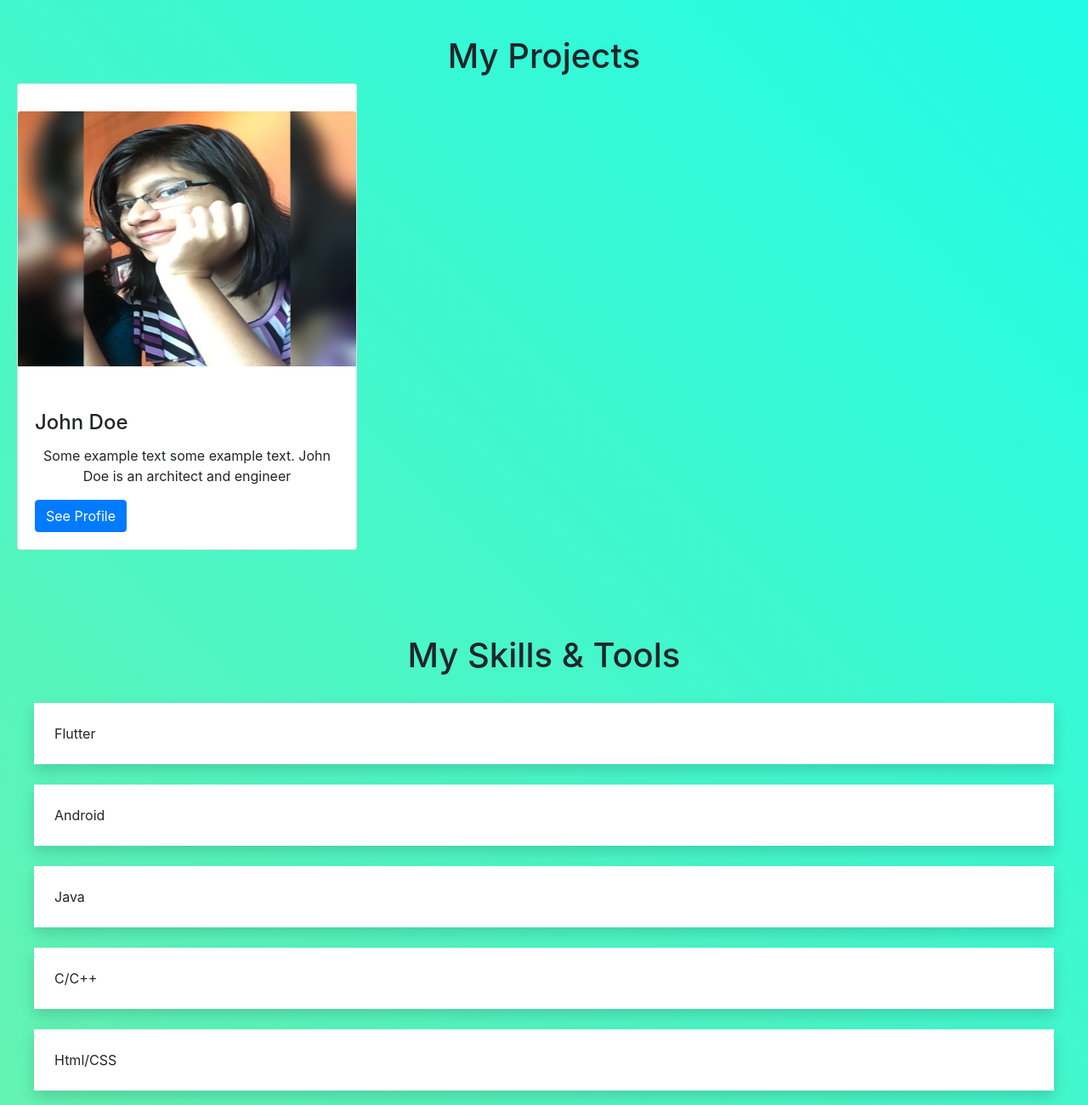
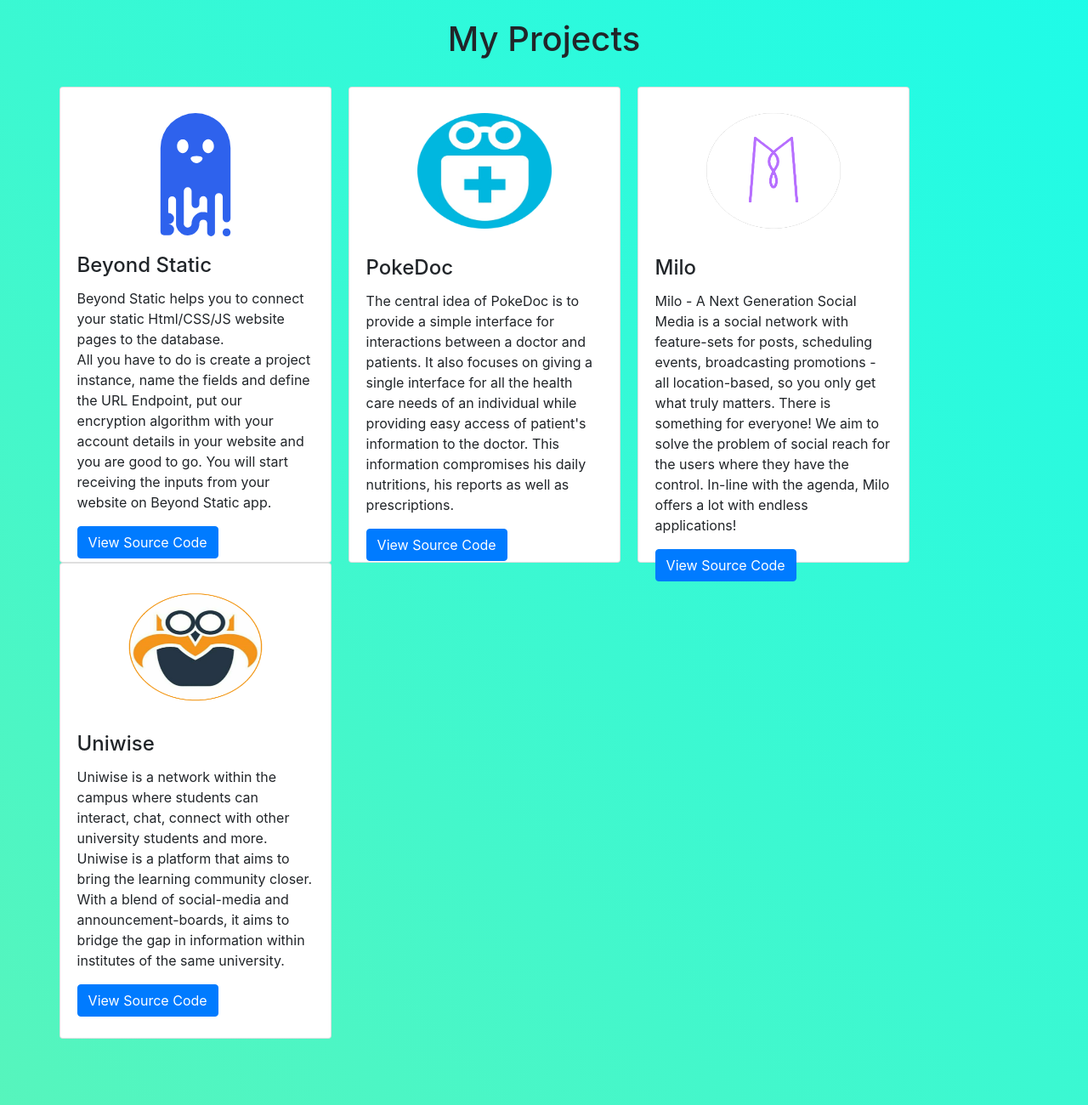
Before and after one commit to Anuja2512/Anuja2512.github.io, a plain HTML site: page index.html in a window 1280 px wide. Shown: the part 860-2160 px from the top of the page at 85% size. Drawn offline with nearby package versions, Linux system fonts and the light colour scheme.

Commit message:
version 1

```diff
--- a/index.html
+++ b/index.html
@@ -1,5 +1,6 @@
 <!DOCTYPE html>
 <html lang="en">
+
 <head>
   <meta charset="utf-8">
   <meta name="viewport" content="width=device-width, initial-scale=1">
@@ -17,6 +18,7 @@
     }
   </style>
 </head>
+
 <body data-bs-spy="scroll" data-bs-target=".navbar" data-bs-offset="50">
 
   <nav class="navbar navbar-expand-sm bg-dark navbar-dark justify-content-between fixed-top">
@@ -56,18 +58,67 @@
   text-align:center;"></i></a>
   </div>
 
-<div id="projects" class="container-fluid" style="padding:100px 20px;">
-   <h1>My Projects </h1>
-<div class="card" style="width:400px">
-    <img class="card-img-top" src="Profile_photo.jpg" alt="Card image" style="width:100%">
+  <div id="projects" class="container-fluid" style="padding:80px 20px;">
+    <h1>My Projects </h1><br>
+    <div style="display:flex; flex-flow:row wrap; margin-left: 4%; margin-right: 3%;">
+      <div class="card" style="width:320px; margin-right: 20px; height: 560px;">
+        <img class="card-img-top" src="logo.svg" alt="Card image"
+          style="width:100%; height: 175px; margin: auto; padding-left:30px; padding-right:30px; padding-top:30px;">
         <div class="card-body">
-      <h4 class="card-title">John Doe</h4>
-      <p class="card-text">Some example text some example text. John Doe is an architect and engineer</p>
-      <a href="#" class="btn btn-primary">See Profile</a>
+          <h4 class="card-title">Beyond Static</h4>
+          <p class="card-text" style="text-align:left;">Beyond Static helps you to connect your static Html/CSS/JS
+            website pages to the database.<br>
+            All you have to do is create a project instance, name the fields and define the URL Endpoint, put our
+            encryption algorithm with your account details in your website and you are good to go. You will start
+            receiving the inputs from your website on Beyond Static app.</p>
+          <a href="https://github.com/Anuja2512/Beyond-Static" target="_blank" class="btn btn-primary">View Source
+            Code</a>
+        </div>
+      </div>
+      <div class="card" style="width:320px; margin-right: 20px; height: 560px;">
+        <img class="card-img-top" src="pokedoc_logo.png" alt="Card image"
+          style="width:100%; height: 28%; margin-top: 10px;  padding-left: 80px; padding-right:80px ; padding-top: 20px; padding-bottom: 0px;">
+        <div class="card-body" style="padding-top: 0px;">
+          <h4 class="card-title">PokeDoc</h4>
+          <p class="card-text" style="text-align:left;">The central idea of PokeDoc is to provide a simple interface for
+            interactions between a doctor and patients. It also focuses on giving a single interface for all the health
+            care needs of an individual while providing easy access of patient's information to the doctor. This
+            information compromises his daily nutritions, his reports as well as prescriptions.</p>
+          <a href="https://github.com/Anuja2512/SAAS" target="_blank" class="btn btn-primary">View Source Code</a>
+        </div>
+      </div>
+      <div class="card" style="width:320px; margin-right: 20px; height: 560px;">
+        <img class="card-img-top" src="milo_logo.png" alt="Card image"
+          style="width:100%; height: 28%; margin-top: 10px;  padding-left: 80px; padding-right:80px ; padding-top: 20px; padding-bottom: 0px;">
+        <div class="card-body" style="padding-top: 0px;">
+          <h4 class="card-title">Milo</h4>
+          <p class="card-text" style="text-align:left;">Milo - A Next Generation Social Media is a social network with
+            feature-sets for posts, scheduling events, broadcasting promotions - all location-based, so you only get
+            what truly matters. There is something for everyone! We aim to solve the problem of social reach for the
+            users where they have the control. In-line with the agenda, Milo offers a lot with endless applications!</p>
+          <a href="https://github.com/Anuja2512/Advaith-Hackathon-Milo-Submission" target="_blank"
+            class="btn btn-primary">View Source Code</a>
+        </div>
+      </div>
+      <div class="card" style="width:320px; margin-right: 20px; height: 560px;">
+        <img class="card-img-top" src="uniwise_logo.png" alt="Card image"
+          style="width:100%; height: 28%; margin-top: 10px;  padding-left: 80px; padding-right:80px ; padding-top: 20px; padding-bottom: 0px;">
+        <div class="card-body" style="padding-top: 0px; ">
+          <h4 class="card-title">Uniwise</h4>
+          <p class="card-text" style="text-align:left;">Uniwise is a network within the campus where students can
+            interact, chat, connect with other university students and more.<br>
+            Uniwise is a platform that aims to bring the learning community closer. With a blend of social-media and
+            announcement-boards, it aims to bridge the gap in information within institutes of the same university.</p>
+          <a href="https://github.com/Anuja2512/Uniwise" target="_blank" class="btn btn-primary">View Source Code</a>
+        </div>
+      </div>
     </div>
   </div>
 
-<div id="skills" class="container-fluid" style="padding:100px 20px;">
+
+
+
+  <div id="skills" class="container-fluid" style="padding:80px 20px;">
     <h1>My Skills & Tools</h1>
     <br>
     <div class="shadow p-4 mb-4 bg-white">Flutter</div>
@@ -77,27 +128,34 @@
     <div class="shadow p-4 mb-4 bg-white">Html/CSS</div>
   </div>
 
-<div id="contact" class="container-fluid" style="padding:100px 20px;">
+  <div id="contact" class="container-fluid" style="padding:80px 20px 10%; background-image: linear-gradient(rgba(255, 255, 255, 0.692), rgba(255, 255, 255, 0.8)),url('coffee.jpg');  background-repeat: no-repeat;
+  background-size: cover;">
 
-  <div style="text-align:center">
+    <div style="text-align:center;">
       <h1>Contact Me</h1>
-    <p>Swing by for a cup of coffee, or leave me a message:</p>
+      <h5>Swing by for a cup of coffee, or leave me a message:</h5><br>
     </div>
 
 
+
+    <div
+      style=" border-radius: 5%; background-color: rgba(0, 0, 0, 0.26); padding:50px; margin-left: 35%; margin-right: 35%;">
+      <form id="target" style="text-align: center;">
+        <label for="fname" style="font-weight: 700; font-size: large;">First Name</label>
+        <input type="text" id="fname" name="firstname" placeholder="Your name.." required><br><br>
+        <label for="lname" style="font-weight: 700; font-size: large;">Last Name</label>
+        <input type="text" id="lname" name="lastname" placeholder="Your last name.." required><br><br>
+        <label for="feedback" style="font-weight: 700; font-size: large;">Give your <br>Feedback</label>
+        <textarea id="subject" name="subject" placeholder="Talk to me.." style="height:50px; width: 200px;"
+          required></textarea><br><br>
+        <button class="btn btn-primary" type="submit">Submit</button>
+      </form>
     </div>
 
-      <form id="target">
-        <label for="fname">First Name</label>
-        <input type="text" id="fname" name="firstname" placeholder="Your name.." required><br>
-        <label for="lname">Last Name</label>
-        <input type="text" id="lname" name="lastname" placeholder="Your last name.." required><br>
-        <label for="feedback">Give your Feedback</label>
-        <textarea id="subject" name="subject" placeholder="Talk to me.." style="height:70px" required></textarea><br>
-        <button type="submit">Submit</button>
-      </form>
-
+  </div>
+  <footer><h6 style="text-align: center; margin-top:2px;">© Made With &#10084; By Anuja Jadhav</h6></footer>
 
   <script src="app.js"></script>
 </body>
+
 </html>
```
Also changed, not shown: coffee.jpg (added), logo.svg (added), milo_logo.png (added), pokedoc_logo.png (added), uniwise_logo.png (added). Lines whose indentation alone changed are shown as unchanged.
